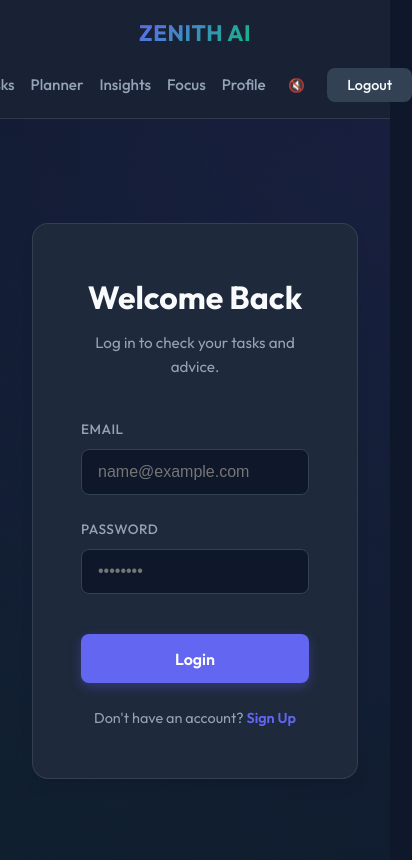
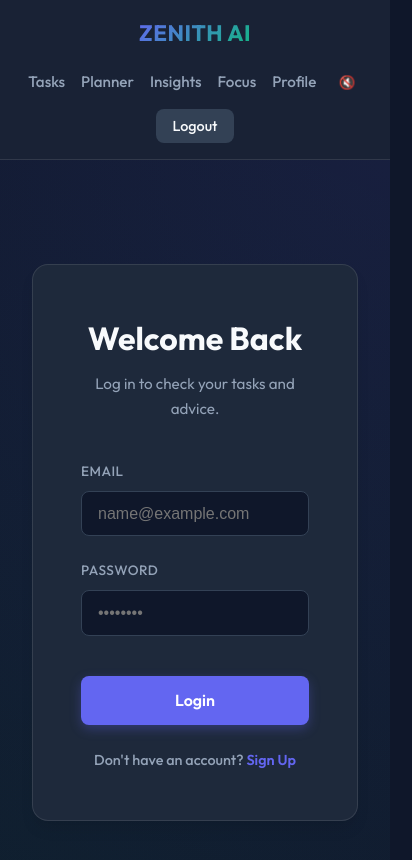
Before and after one commit to thecodexnam/Ultimate-Backend, a React app in the folder TODO/frontend/: page /login in a window 390 px wide. Shown: the top 860 px of the page, 412 px wide, since content can reach past the window. Built offline with nearby package versions, Linux system fonts and the light colour scheme; no server answers; sample sign-in values are in the browser's storage; the HTML template or start-up script is replaced by a standard one.

Commit message:
style: refine NavBar.css for improved layout and responsiveness

```diff
--- a/TODO/frontend/src/style/NavBar.css
+++ b/TODO/frontend/src/style/NavBar.css
@@ -44,10 +44,12 @@
   display: flex;
   list-style: none;
   align-items: center;
-  gap: 2rem;
+  gap: 1.2rem;
+  flex-wrap: wrap;
 }
 
-.nav-links li a {
+.nav-links li a,
+.auth-link {
   font-size: 0.95rem;
   font-weight: 500;
   color: var(--text-secondary);
@@ -55,7 +57,8 @@
   position: relative;
 }
 
-.nav-links li a:hover {
+.nav-links li a:hover,
+.auth-link:hover {
   color: var(--text-primary);
 }
 
@@ -74,16 +77,14 @@
   width: 100%;
 }
 
-.user-info {
-  font-size: 0.9rem;
-  color: var(--text-secondary);
-  margin-right: 1rem;
-  padding-right: 1rem;
-  border-right: 1px solid var(--glass-border);
+.user-section {
+  display: flex;
+  align-items: center;
+  gap: 0.7rem;
 }
 
 .logout-btn {
-  padding: 0.5rem 1.25rem;
+  padding: 0.5rem 1rem;
   background: var(--surface-lighter);
   color: var(--text-primary);
   border-radius: var(--radius-sm);
@@ -96,17 +97,25 @@
   transform: translateY(-1px);
 }
 
-/* Mobile responsive - simple stack */
+.voice-toggle {
+  border: 1px solid var(--glass-border);
+  background: var(--surface-lighter);
+}
+
 @media (max-width: 768px) {
   .navbar {
     flex-direction: column;
     gap: 1rem;
     padding: 1rem;
   }
+
   .nav-links {
-    gap: 1rem;
+    justify-content: center;
+    gap: 0.8rem 1rem;
   }
-  .user-info {
-    display: none;
+
+  .user-section {
+    width: 100%;
+    justify-content: center;
   }
 }
```
